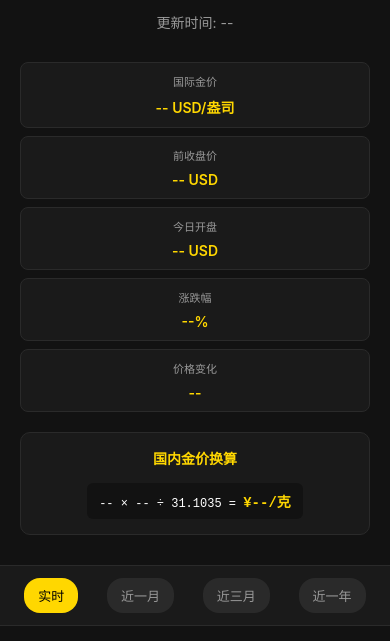
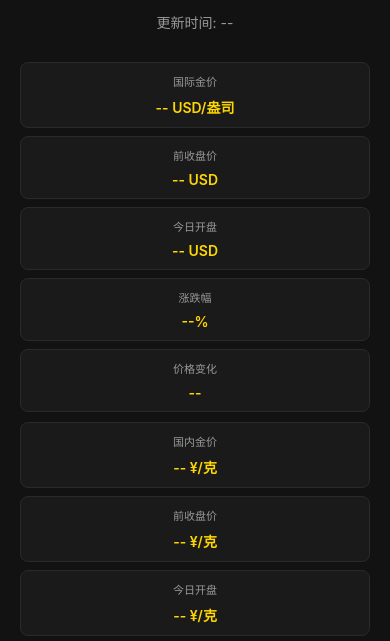
Before and after one commit to douoai/jijin, a plain HTML site: page index.html in a window 390 px wide. Shown: the part 170-811 px from the top of the page. Drawn offline with nearby package versions, Linux system fonts and the light colour scheme; no server answers.

Commit message:
[Claude Code] 我的意思是第一行5个小卡片 正下面在现实5个卡片对应国内的价格 prompt #23

```diff
--- a/app.js
+++ b/app.js
@@ -7,12 +7,17 @@
 const priceDisplay = document.getElementById('price-display'); // 价格显示元素
 const priceTitle = document.querySelector('.price-title'); // 标题元素
 const rateDisplay = document.getElementById('rate-display'); // 汇率显示元素
-const conversionDetail = document.getElementById('conversion-detail'); // 换算详情显示
 const xauPriceEl = document.getElementById('xau-price'); // 国际金价显示
 const xauCloseEl = document.getElementById('xau-close'); // 前收盘价显示
 const xauOpenEl = document.getElementById('xau-open'); // 今日开盘价显示
 const xauPercentEl = document.getElementById('xau-percent'); // 黄金涨跌幅
 const xauChangeEl = document.getElementById('xau-change'); // 价格变化显示
+// 国内价格元素
+const domesticPriceEl = document.getElementById('domestic-price'); // 国内金价
+const domesticCloseEl = document.getElementById('domestic-close'); // 国内前收盘价
+const domesticOpenEl = document.getElementById('domestic-open'); // 国内今日开盘
+const domesticPercentEl = document.getElementById('domestic-percent'); // 国内涨跌幅
+const domesticChangeEl = document.getElementById('domestic-change'); // 国内价格变化
 const localTimeEl = document.getElementById('local-time'); // 本地时间
 const chartContainer = document.getElementById('kline-chart'); // 图表容器
 
@@ -36,7 +41,7 @@ let priceHistory = []; // 价格历史数据数组 [{price, timestamp}, ...]
 let myChart = null; // ECharts图表实例
 let currentMetal = 'gold'; // 当前选择的金属类型
 let currentTimePeriod = 'realtime'; // 当前选择的时间段
-let todayOpenPrice = null; // 今日开盘价（当天的第一个价格）
+let todayOpenPrice = null; // 今日开盘价（美元，当天的第一个价格）
 let lastDate = null; // 上次更新的日期
 
 // ==================== 金属配置 ====================
@@ -488,8 +493,32 @@ async function updateDisplay() {
         });
         localTimeEl.textContent = `更新时间: ${timeStr}`;
 
-        // 18. 更新换算详情显示
-        conversionDetail.innerHTML = `${goldPriceUsd.toFixed(2)} USD/盎司 × ${usdToRmbRate.toFixed(2)} ÷ 31.1035 = <span class="result-price">¥${formatPrice(goldPriceRmbPerGram)}/克</span>`;
+        // 18. 计算并更新第二行国内价格
+        // 换算函数：美元/盎司 -> 人民币/克
+        const usdToRmb = (usdPrice) => (usdPrice * usdToRmbRate) / 31.1035;
+
+        // 国内金价
+        domesticPriceEl.textContent = `${formatPrice(goldPriceRmbPerGram)} ¥/克`;
+
+        // 国内前收盘价
+        const domesticClosePrice = usdToRmb(goldClose);
+        domesticCloseEl.textContent = `${formatPrice(domesticClosePrice)} ¥/克`;
+
+        // 国内今日开盘
+        let domesticOpenPrice = 0;
+        if (todayOpenPrice) {
+            domesticOpenPrice = usdToRmb(todayOpenPrice);
+            domesticOpenEl.textContent = `${formatPrice(domesticOpenPrice)} ¥/克`;
+        }
+
+        // 国内涨跌幅（与国际金价相同）
+        domesticPercentEl.textContent = `${goldPercent >= 0 ? '+' : ''}${goldPercent.toFixed(2)}%`;
+        domesticPercentEl.className = goldPercent >= 0 ? 'info-value positive' : 'info-value negative';
+
+        // 国内价格变化（美元转人民币）
+        const domesticChange = usdToRmb(goldChange);
+        domesticChangeEl.textContent = `${domesticChange >= 0 ? '+' : ''}${formatPrice(domesticChange)}`;
+        domesticChangeEl.className = domesticChange >= 0 ? 'info-value positive' : 'info-value negative';
 
     } catch (error) {
         console.error('更新显示失败', error);
--- a/index.html
+++ b/index.html
@@ -97,73 +97,8 @@
             margin: 0 auto;
         }
 
-        /* 换算显示区域 */
-        .conversion-display {
-            margin-top: 30px;
-            text-align: center;
-            padding: 20px;
-            background-color: #1a1a1a;
-            border-radius: 10px;
-            border: 1px solid #2a2a2a;
-            max-width: 900px;
-            margin-left: auto;
-            margin-right: auto;
-        }
-
-        .conversion-title {
-            font-size: 16px;
-            color: #ffd700;
-            font-weight: 600;
-            margin-bottom: 15px;
-        }
-
-        .conversion-formula {
-            font-size: 15px;
-            color: #fff;
-            font-family: 'Courier New', monospace;
-            background-color: #121212;
-            padding: 12px 20px;
-            border-radius: 6px;
-            display: inline-block;
-        }
-
-        .result-price {
-            color: #ffd700;
-            font-weight: bold;
-            font-size: 16px;
-        }
-
-        /* 响应式调整 */
-        @media (max-width: 768px) {
-            .conversion-display {
-                padding: 15px;
-                margin-top: 20px;
-            }
-
-            .conversion-title {
-                font-size: 14px;
-            }
-
-            .conversion-formula {
-                font-size: 13px;
-                padding: 10px 15px;
-            }
-
-            .result-price {
-                font-size: 15px;
-            }
-        }
-
-        @media (max-width: 480px) {
-            .conversion-formula {
-                font-size: 12px;
-                padding: 8px 12px;
-                word-break: break-all;
-            }
-
-            .result-price {
-                font-size: 14px;
-            }
+        .info-display + .info-display {
+            margin-top: 15px; /* 两行之间的间距 */
         }
 
         .info-item {
@@ -304,6 +239,10 @@
                 gap: 10px;
             }
 
+            .info-display + .info-display {
+                margin-top: 10px; /* 移动端两行间距减小 */
+            }
+
             .info-item {
                 padding: 12px 8px;
             }
@@ -387,6 +326,7 @@
 
             <!-- 关键数据展示 -->
             <div class="info-display">
+                <!-- 第一行：国际价格 -->
                 <div class="info-item">
                     <span class="info-label">国际金价</span>
                     <span class="info-value" id="xau-price">-- USD/盎司</span>
@@ -409,11 +349,27 @@
                 </div>
             </div>
 
-            <!-- 国内价格换算显示 -->
-            <div class="conversion-display">
-                <div class="conversion-title">国内金价换算</div>
-                <div class="conversion-formula">
-                    <span id="conversion-detail">-- × -- ÷ 31.1035 = <span class="result-price">¥--/克</span></span>
+            <!-- 第二行：国内价格 -->
+            <div class="info-display">
+                <div class="info-item">
+                    <span class="info-label">国内金价</span>
+                    <span class="info-value" id="domestic-price">-- ¥/克</span>
+                </div>
+                <div class="info-item">
+                    <span class="info-label">前收盘价</span>
+                    <span class="info-value" id="domestic-close">-- ¥/克</span>
+                </div>
+                <div class="info-item">
+                    <span class="info-label">今日开盘</span>
+                    <span class="info-value" id="domestic-open">-- ¥/克</span>
+                </div>
+                <div class="info-item">
+                    <span class="info-label">涨跌幅</span>
+                    <span class="info-value" id="domestic-percent">--%</span>
+                </div>
+                <div class="info-item">
+                    <span class="info-label">价格变化</span>
+                    <span class="info-value" id="domestic-change">--</span>
                 </div>
             </div>
         </div>
```
